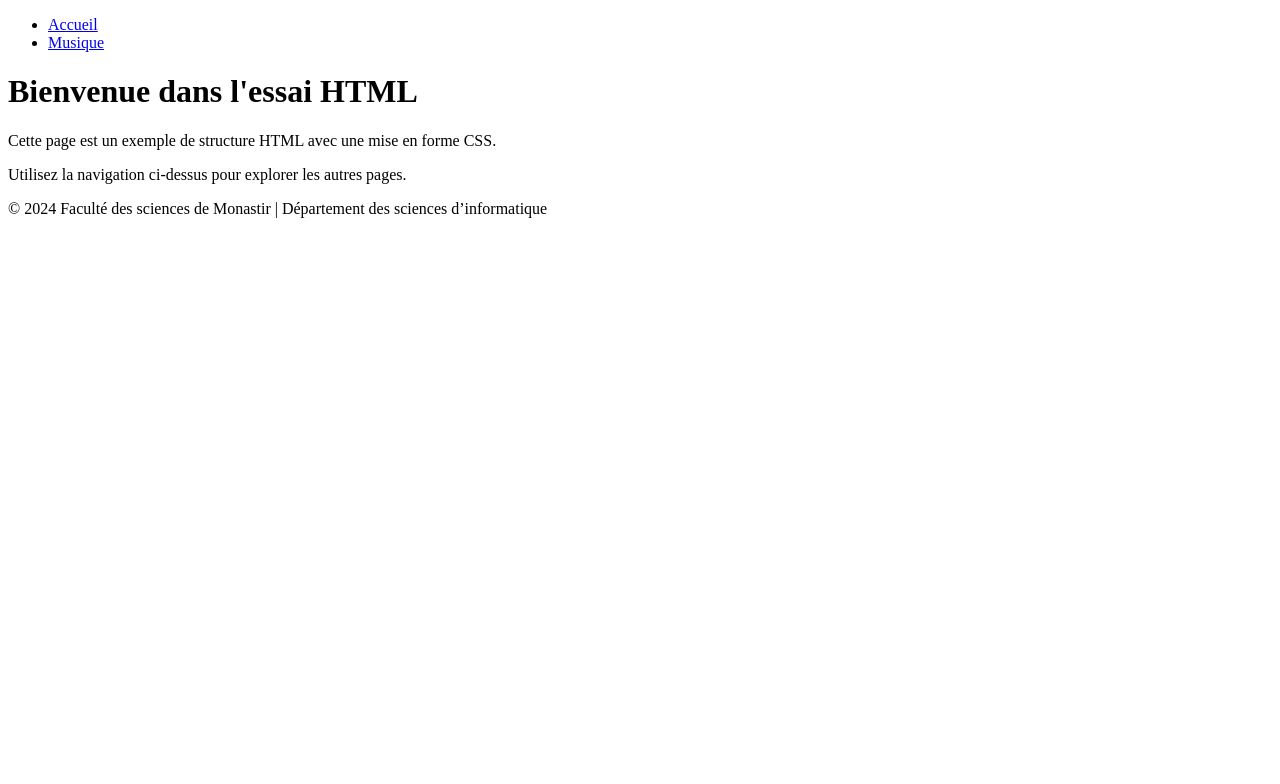
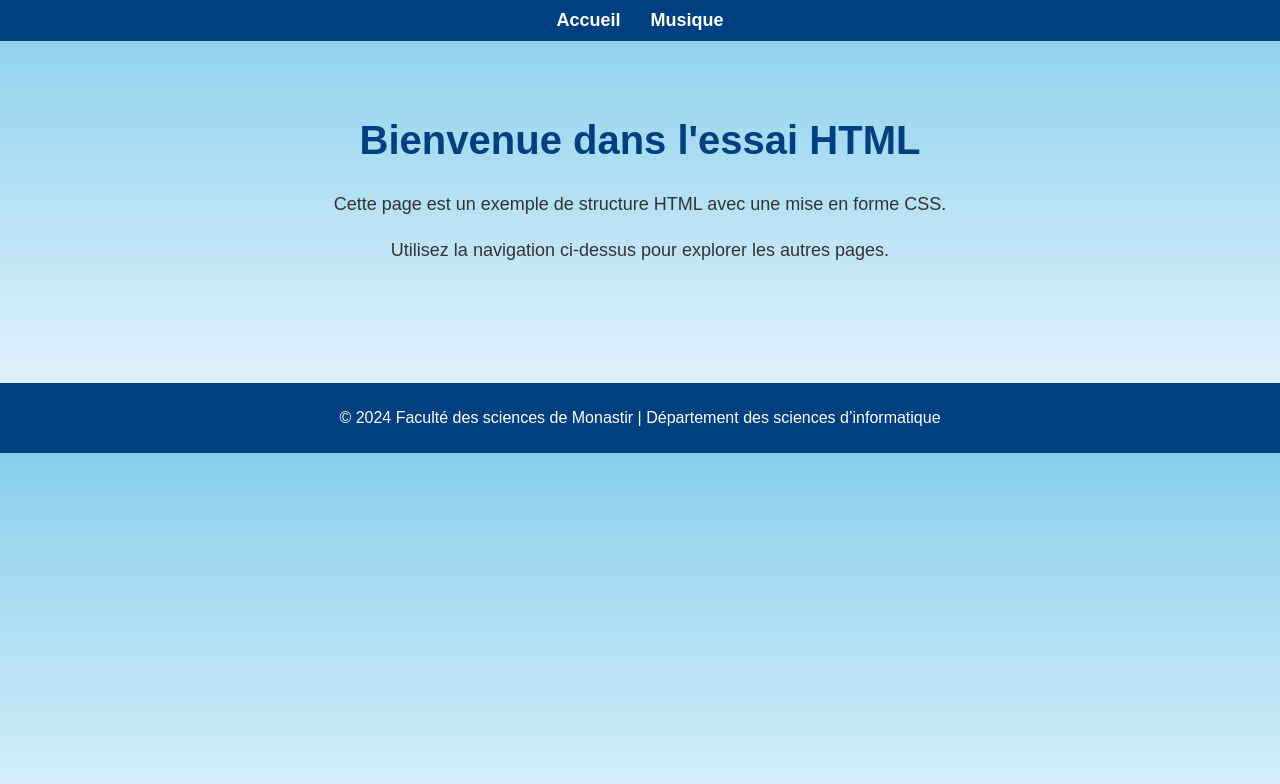
Before and after one commit to mbarekoussama/HTML-et-CSS-pour-d-butant, a plain HTML site: page index.html in a window 1280 px wide. Drawn offline with Linux system fonts and the light colour scheme.

Commit message:
Update index.html

```diff
--- a/index.html
+++ b/index.html
@@ -4,7 +4,7 @@
     <meta charset="UTF-8">
     <meta name="viewport" content="width=device-width, initial-scale=1.0">
     <title>Essai HTML</title>
-    <link href="essai.css" rel="stylesheet" type="text/css">
+    <link href="style.css" rel="stylesheet" type="text/css">
 </head>
 <body>
     <header>
```
